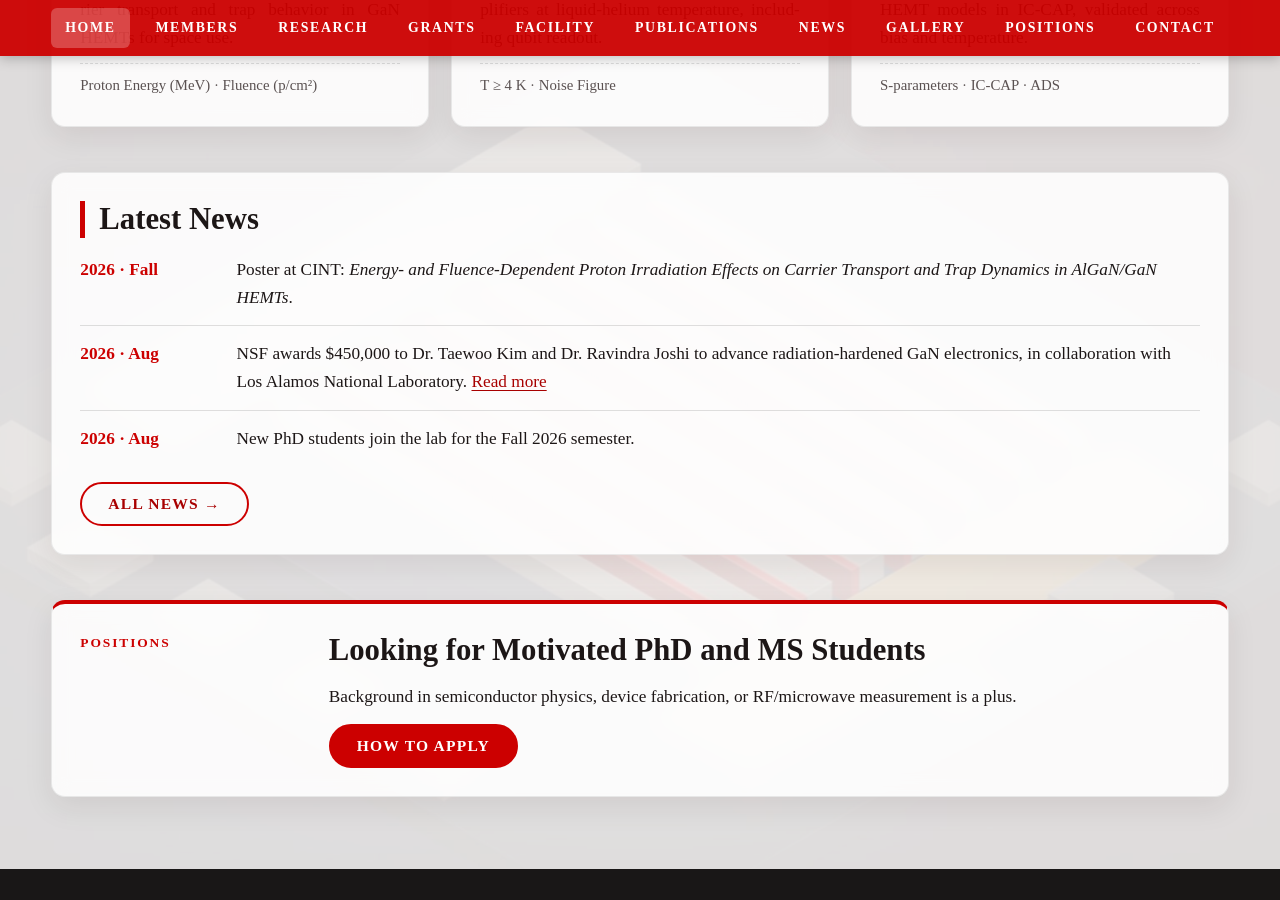
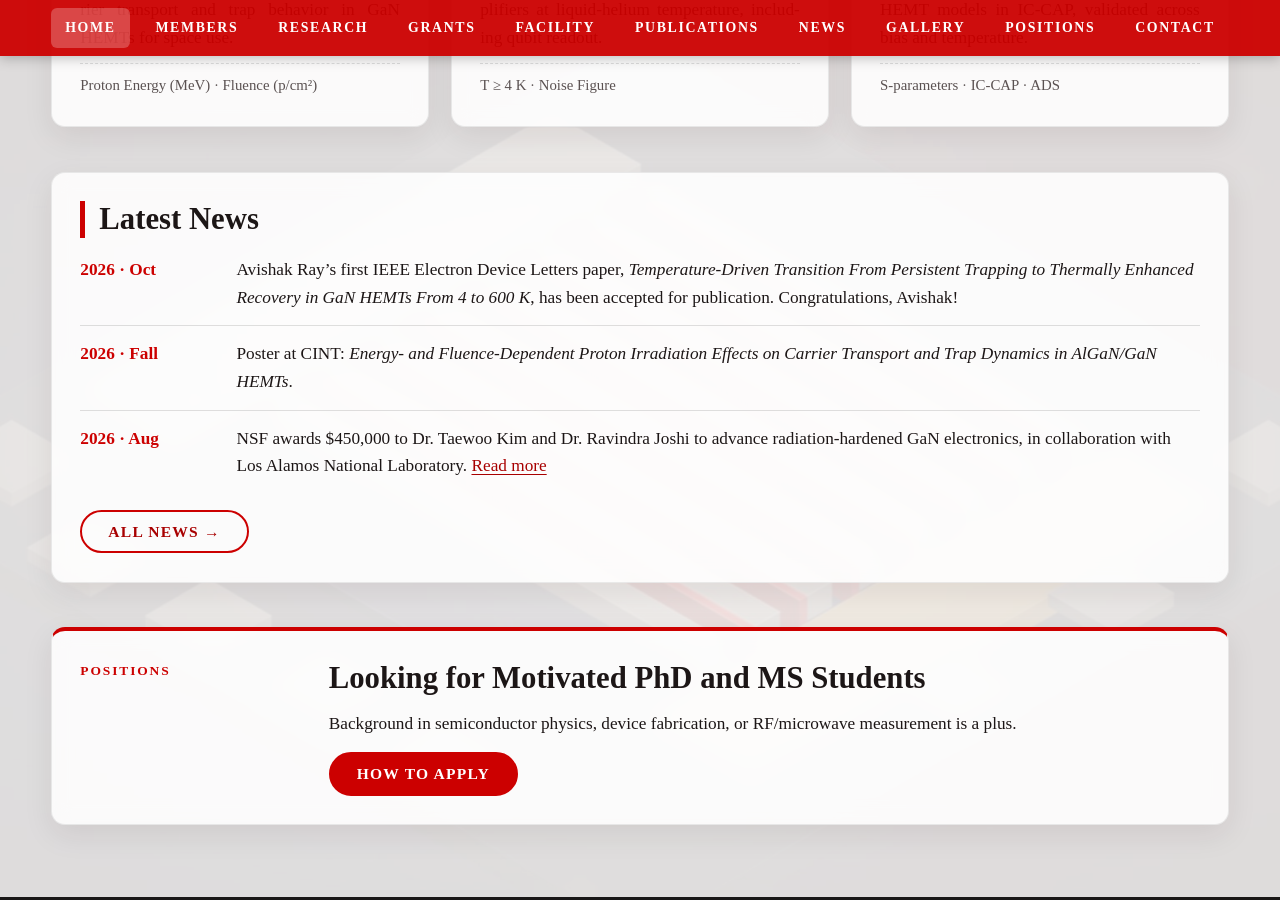
Before and after one commit to asdl-ttu/asdl-ttu.github.io, a Jekyll site: the page built from index.html, in a window 1280 px wide and 900 px high, scrolled down 2204 px. Built offline with Jekyll 4.4.1, drawn with Linux system fonts in a browser that asks for light colours.

Commit message:
Add news entry for Avishak Ray's paper acceptance
Added a news entry about Avishak Ray's first paper acceptance.

```diff
--- a/_data/news.yml
+++ b/_data/news.yml
@@ -5,6 +5,11 @@
 # link: optional URL to a full article
 # featured: true  -> also shown as the large highlight box near the top of the home page
 #                    (only the first featured item is used; it also needs title and summary)
+
+- date: 2026 · Oct
+  tag: Publication
+  title: Avishak Ray's First IEEE Electron Device Letters Paper Accepted
+  text: "Avishak Ray's first IEEE Electron Device Letters paper, *Temperature-Driven Transition From Persistent Trapping to Thermally Enhanced Recovery in GaN HEMTs From 4 to 600 K*, has been accepted for publication. Congratulations, Avishak!"
 
 - date: 2026 · Fall
   tag: Presentation
```
